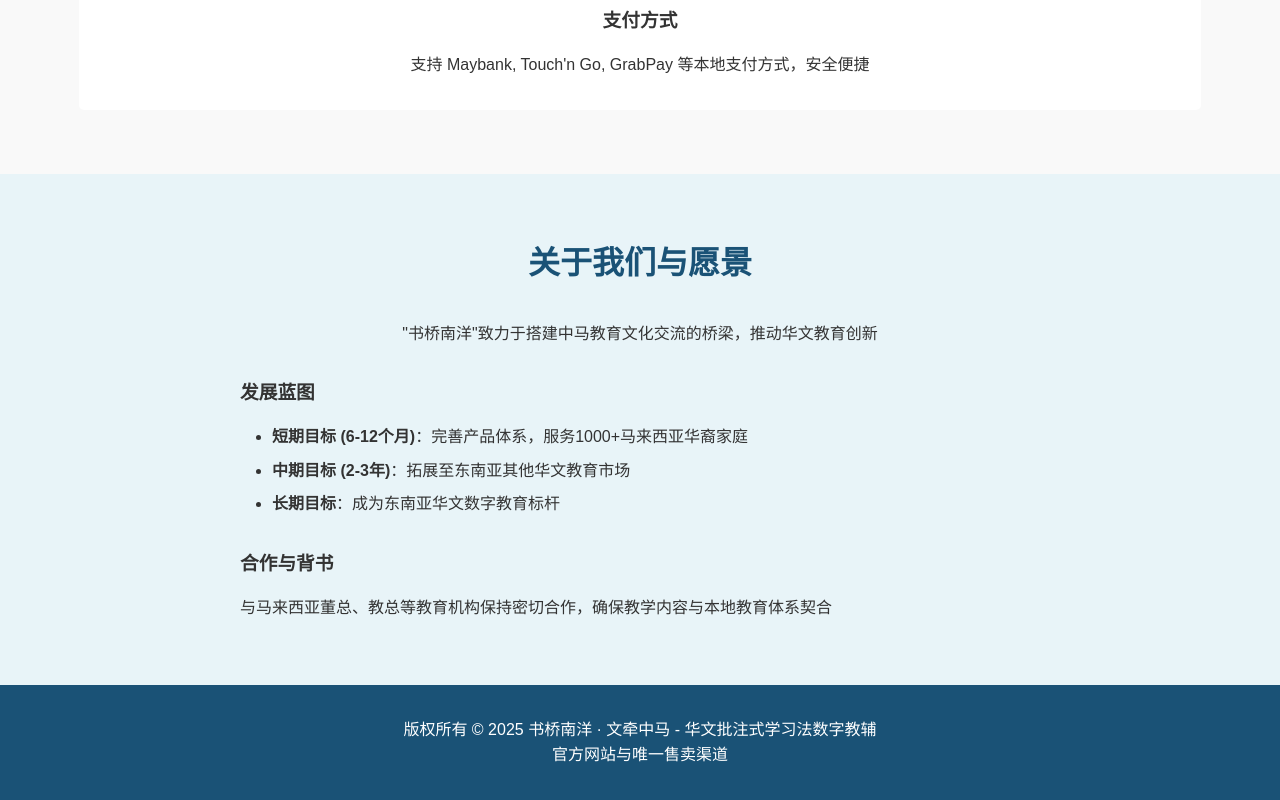
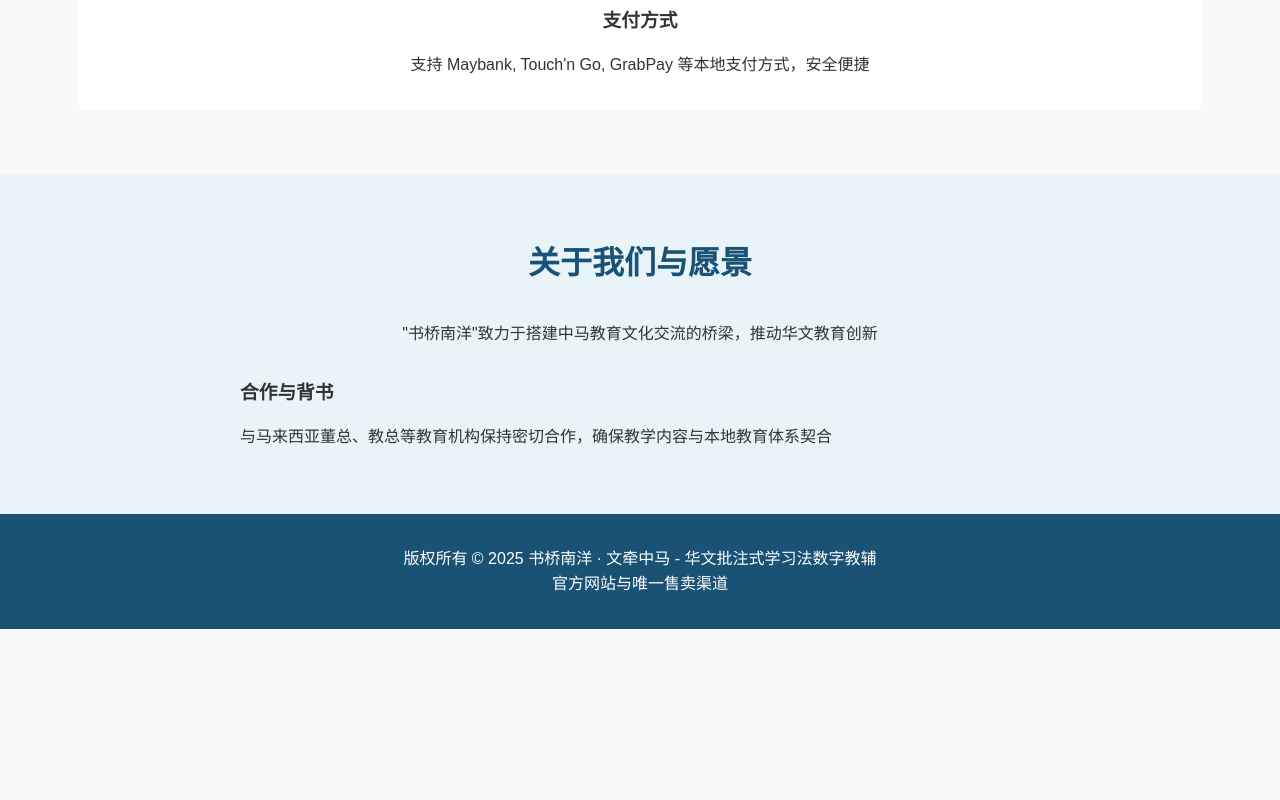
Before and after one commit to skyyyblue-web/shuqiao-website, a plain HTML site: page 书桥南洋·文牵中马.html in a window 1280 px wide. Shown: the part 2859-3659 px from the top of the page. After the commit the page ends 3488 px from the top, so only its background shows below. Drawn offline with Linux system fonts and the light colour scheme.

Commit message:
Update 书桥南洋·文牵中马.html

```diff
--- a/书桥南洋·文牵中马.html
+++ b/书桥南洋·文牵中马.html
@@ -496,12 +496,6 @@
             <p style="text-align: center; max-width: 800px; margin: 0 auto 2rem;">"书桥南洋"致力于搭建中马教育文化交流的桥梁，推动华文教育创新</p>
 
             <div style="max-width: 800px; margin: 0 auto;">
-                <h3 style="margin: 2rem 0 1rem;">发展蓝图</h3>
-                <ul style="margin-left: 2rem;">
-                    <li style="margin-bottom: 0.5rem;"><strong>短期目标 (6-12个月)</strong>：完善产品体系，服务1000+马来西亚华裔家庭</li>
-                    <li style="margin-bottom: 0.5rem;"><strong>中期目标 (2-3年)</strong>：拓展至东南亚其他华文教育市场</li>
-                    <li style="margin-bottom: 0.5rem;"><strong>长期目标</strong>：成为东南亚华文数字教育标杆</li>
-                </ul>
 
                 <h3 style="margin: 2rem 0 1rem;">合作与背书</h3>
                 <p>与马来西亚董总、教总等教育机构保持密切合作，确保教学内容与本地教育体系契合</p>
```
